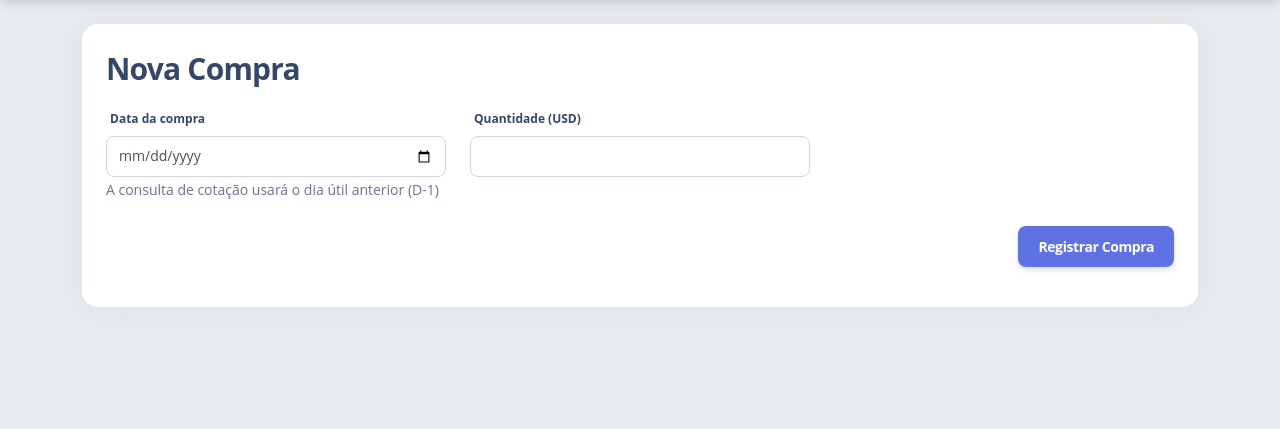
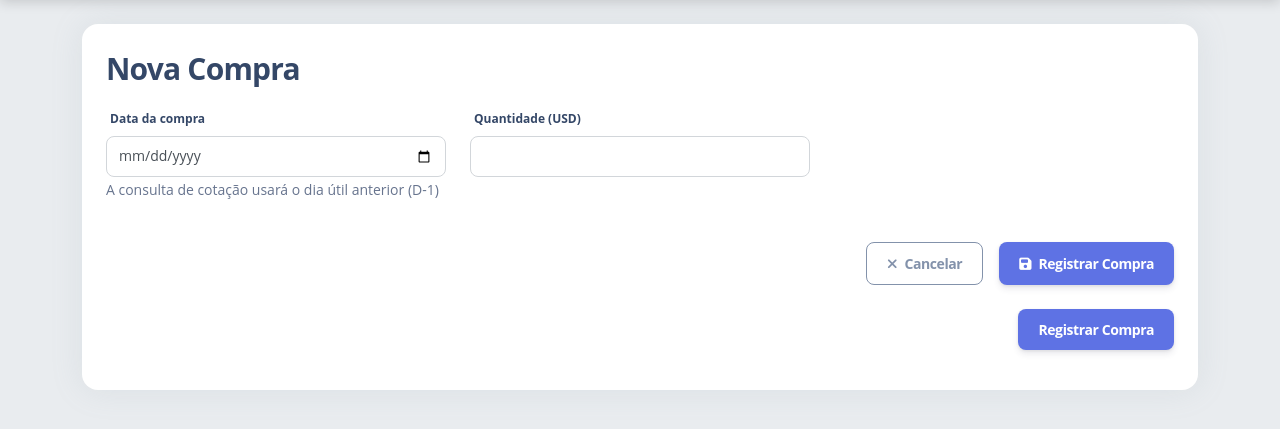
Before and after one commit to CecilioBSantos/antlia-cambio, a Flask app: page /compras/new in a window 1280 px wide. Shown: the part 79-508 px from the top of the page. Run offline with Flask 3, Linux system fonts and the light colour scheme; some libraries are stand-ins or nearby versions.

Commit message:
Ajustes no Layout bse.html

```diff
--- a/templates/base.html
+++ b/templates/base.html
@@ -9,7 +9,10 @@
     <title>Antlia Cambio</title>
 
     <link href="https://cdn.jsdelivr.net/npm/bootstrap@5.3.2/dist/css/bootstrap.min.css" rel="stylesheet">
-    <link rel="stylesheet" href="{{ url_for('static', filename='css/style.css') }}">
+    	<!-- Font Awesome -->
+	<link href="https://cdnjs.cloudflare.com/ajax/libs/font-awesome/6.4.0/css/all.min.css" rel="stylesheet">
+
+    <link href="{{ url_for('static', filename='css/style.css') }}" rel="stylesheet">
 
 </head>
 
@@ -18,7 +21,7 @@
         <div class="container d-flex align-items-center">
             <a class="navbar-brand d-flex align-items-center" href="{{ url_for('index') }}">
                 <img src="{{ url_for('static', filename='img/Logo-Antlia.webp') }}" alt="Logo" height="50" class="me-2">
-                <h4 class="text-white">Antlia Cambio</h4>
+                <h4 class="text-white ">Antlia Cambio</h4>
             </a>
         </div>
     </nav>
--- a/templates/index.html
+++ b/templates/index.html
@@ -3,7 +3,9 @@
 {% block content %}
 <div class="d-flex justify-content-between align-items-center mb-3">
     <h3>Carteira de Compras</h3>
-    <a class="btn btn-primary" href="{{ url_for('new_purchase') }}">Nova Compra</a>
+    <a type="button" class="btn btn-primary btn-sm" href="{{ url_for('new_purchase') }}">
+      <i class="fas fa-plus me-1"></i> Nova Compra
+    </a>
 </div>
 
 {% if last_cotacao %}
--- a/templates/new_purchase.html
+++ b/templates/new_purchase.html
@@ -15,7 +15,8 @@
                     <div class="form-group mb-3">
                         <label class="form-label">Data da compra</label>
                         <input class="form-control" type="date" name="data_compra" required>
-                        <small class="form-text text-muted">A consulta de cotação usará o dia útil anterior (D-1)</small>
+                        <small class="form-text text-muted">A consulta de cotação usará o dia útil anterior
+                            (D-1)</small>
                     </div>
                 </div>
 
@@ -27,6 +28,19 @@
             </div>
             <!-- Botão alinhado à direita -->
             <div class="row">
+
+
+                <!-- Submit Button Base -->
+                <div class="mt-4 d-flex justify-content-end gap-3">
+                    <a href="/" class="btn btn-outline-secondary"> <i
+                            class="fas fa-times me-1"></i> Cancelar</a>
+                    <button type="submit" class="btn btn-primary" id="btnSaveBase">
+                        <i class="fas fa-save me-1"></i> Registrar Compra
+                    </button>
+                </div>
+
+
+
                 <div class="col-12 d-flex justify-content-end mt-2">
                     <button class="btn btn-primary" type="submit">Registrar Compra</button>
                 </div>
```
